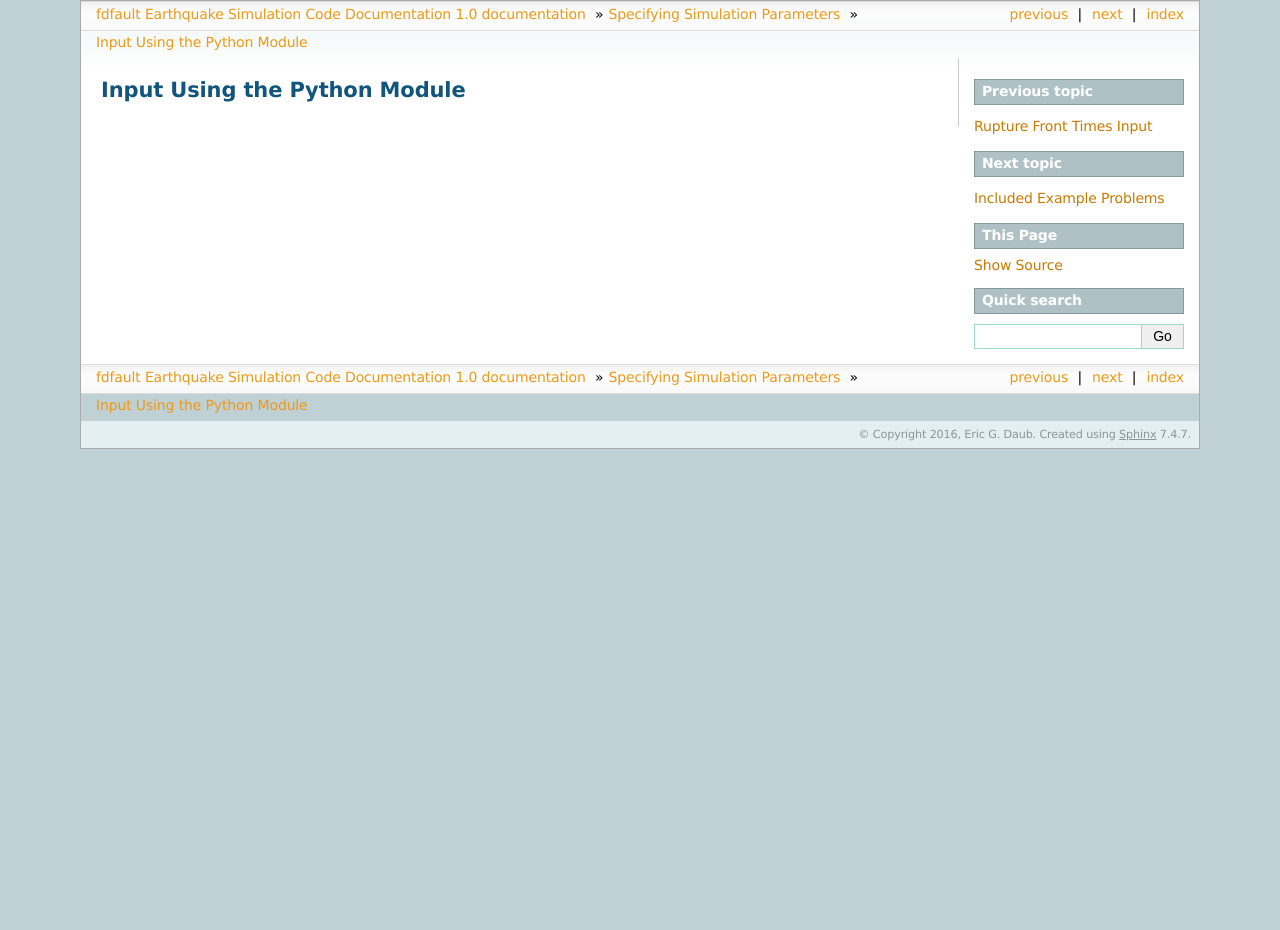
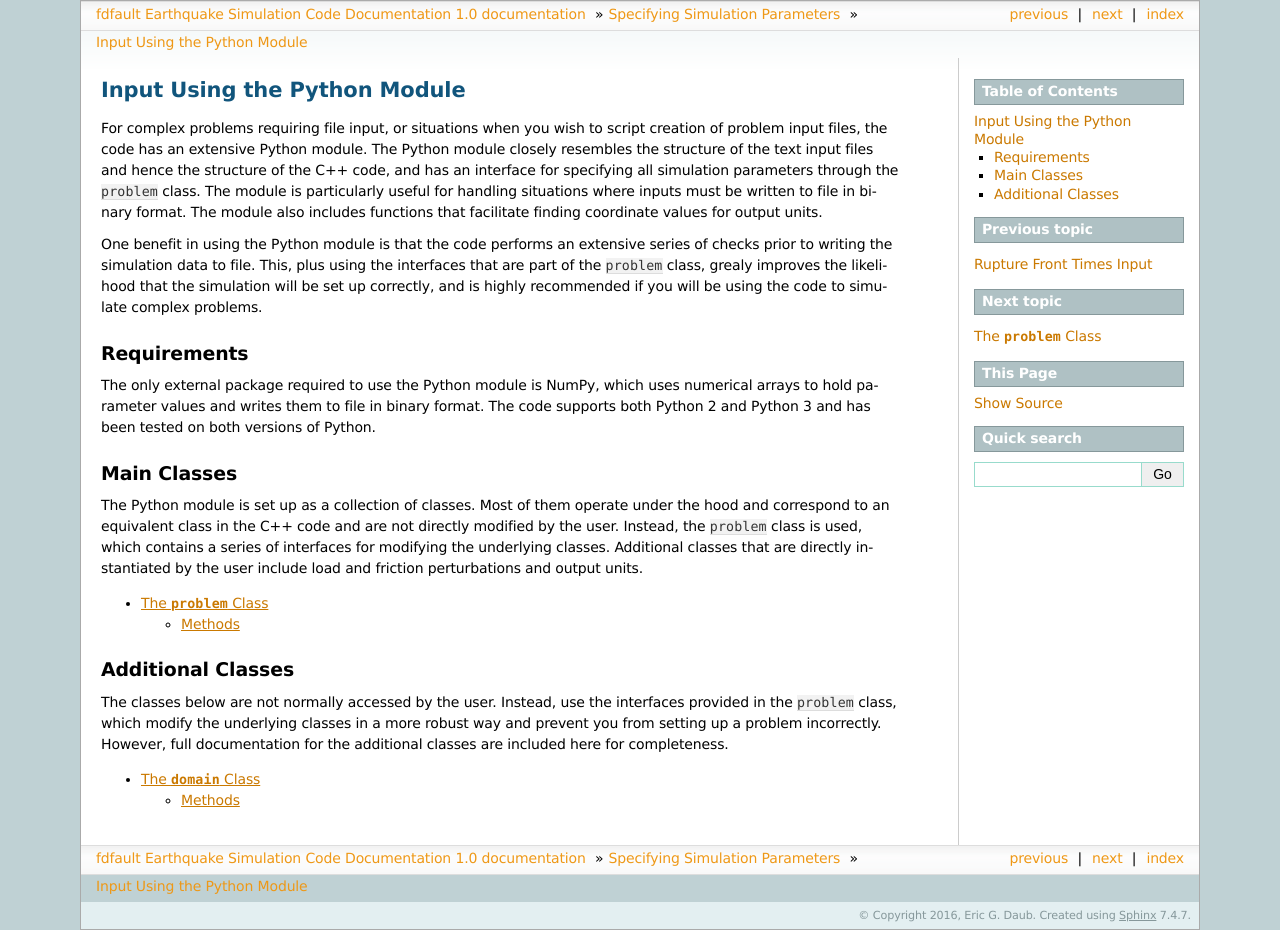
Before and after one commit to edaub/fdfault, a Sphinx documentation site: the page built from docs/input/python/python.rst, in a window 1280 px wide. Built offline with Sphinx 7.4.7, drawn with Linux system fonts in a browser that asks for light colours; before the commit the page ends 900 px from its top, so only the background shows below that.

Commit message:
created files for several parts of python module documentation

```diff
--- /dev/null
+++ b/docs/input/python/domain.rst
@@ -0,0 +1,11 @@
+.. _domain:
+
+**********************************
+The ``domain`` Class
+**********************************
+
+The ``domain`` class holds information relevant to the domain entry on input files.
+
+=======================
+Methods
+=======================
--- /dev/null
+++ b/docs/input/python/problem.rst
@@ -0,0 +1,11 @@
+.. _problem:
+
+**********************************
+The ``problem`` Class
+**********************************
+
+The main class used for creating problems is the ``problem`` class.
+
+=======================
+Methods
+=======================
--- a/docs/input/python/python.rst
+++ b/docs/input/python/python.rst
@@ -3,3 +3,36 @@
 **********************************
 Input Using the Python Module
 **********************************
+
+For complex problems requiring file input, or situations when you wish to script creation of problem input files, the code has an extensive Python module. The Python module closely resembles the structure of the text input files and hence the structure of the C++ code, and has an interface
+for specifying all simulation parameters through the ``problem`` class. The module is particularly useful for handling situations where inputs must be written to file in binary format. The module also includes functions that facilitate finding coordinate values for output units.
+
+One benefit in using the Python module is that the code performs an extensive series of checks prior to writing the simulation data to file. This, plus using the interfaces that are part of the ``problem`` class, grealy improves the likelihood that the simulation will be set up correctly, and is highly recommended if you will be using the code to simulate complex problems.
+
+===================
+Requirements
+===================
+
+The only external package required to use the Python module is NumPy, which uses numerical arrays to hold parameter values and writes them to file in binary format. The code supports both Python 2 and Python 3 and has been tested on both versions of Python.
+
+====================
+Main Classes
+====================
+
+The Python module is set up as a collection of classes. Most of them operate under the hood and correspond to an equivalent class in the C++ code and are not directly modified by the user. Instead, the ``problem`` class is used, which contains a series of interfaces for modifying the underlying classes. Additional classes that are directly instantiated by the user include load and friction perturbations and output units.
+
+.. toctree::
+   :maxdepth: 2
+
+   problem
+
+=====================
+Additional Classes
+=====================
+
+The classes below are not normally accessed by the user. Instead, use the interfaces provided in the ``problem`` class, which modify the underlying classes in a more robust way and prevent you from setting up a problem incorrectly. However, full documentation for the additional classes  are included here for completeness.
+
+.. toctree::
+   :maxdepth: 2
+
+   domain
```
